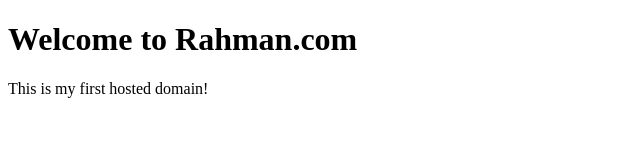
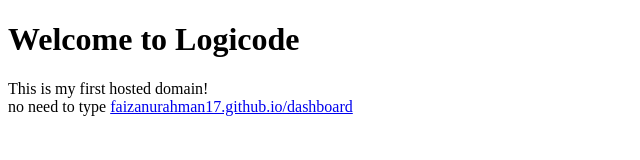
Before and after one commit to faizanurahman17/logicode, a plain HTML site: page index.html in a window 1280 px wide. Shown: the whole page, without its empty margins (0-640 px from the left). Drawn offline with Linux system fonts and the light colour scheme.

Commit message:
added domain

```diff
--- a/index.html
+++ b/index.html
@@ -3,13 +3,13 @@
 <head>
     <meta charset="UTF-8">
     <meta name="viewport" content="width=device-width, initial-scale=1.0">
-    <title>Rahman</title>
+    <title>Logicode</title>
     <link rel="stylesheet" href="assets/css/style.css">
 </head>
 <body>
 
-    <h1>Welcome to Rahman.com</h1>
-    <p>This is my first hosted domain!</p>
+    <h1>Welcome to Logicode</h1>
+    <p>This is my first hosted domain! <br> no need to type <a href="#">faizanurahman17.github.io/dashboard</a></p>
 
     <script type="module" src="assets/js/script.js"></script>
 </body>
```
Also changed, not shown: 1 other file.
